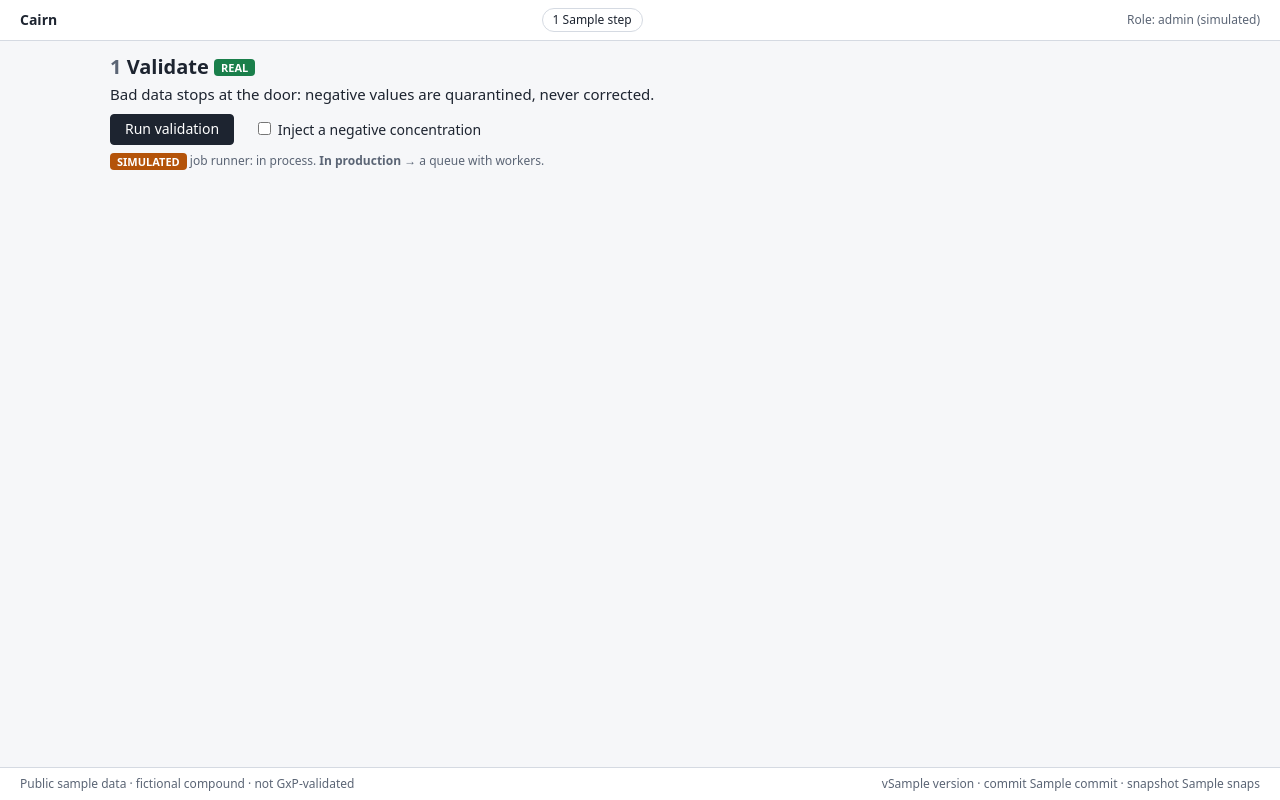
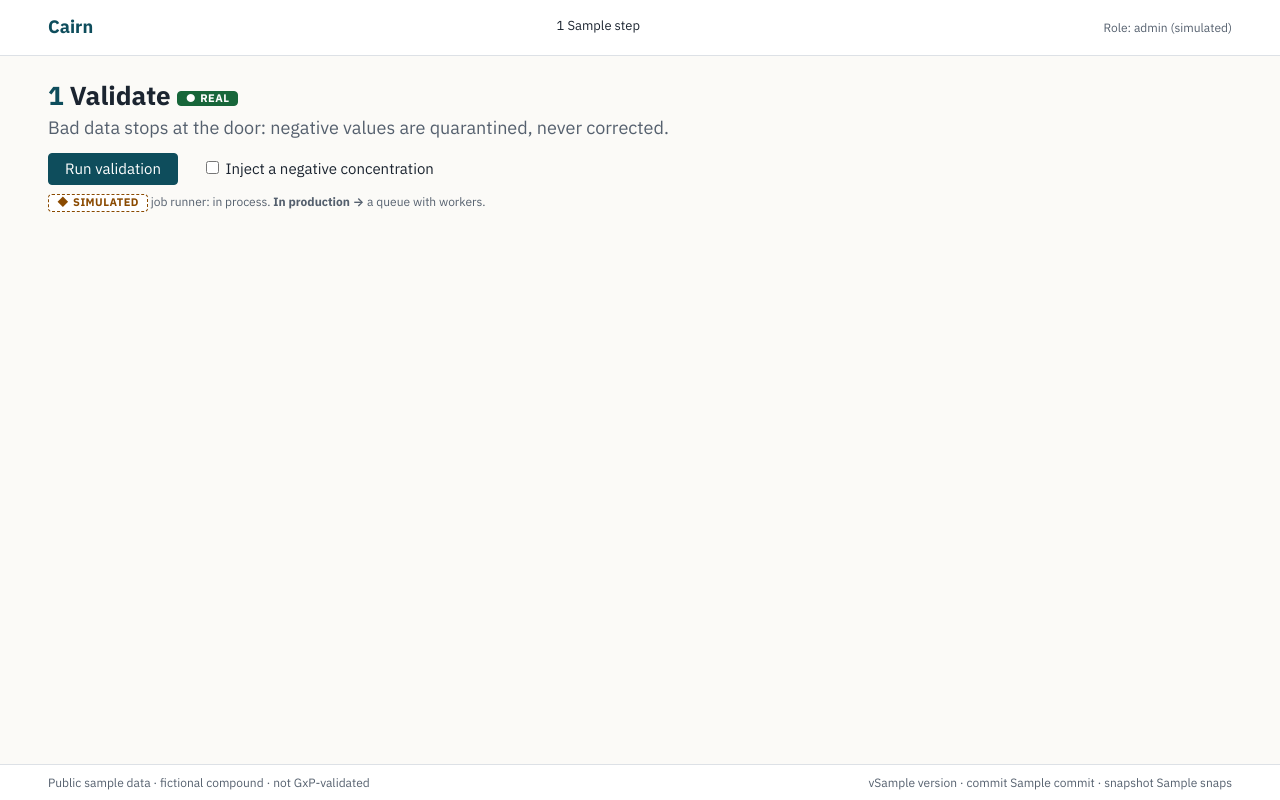
Before and after one commit to mikelju/cairn, a FastAPI app: template src/cairn/web/templates/step1.html in a window 1280 px wide. Run offline with FastAPI, Linux system fonts and the light colour scheme; the template is opened without the code that fills it: most values are stand-ins (such as "Sample title", 1, 10 or a date in 2020); parts of the project's set-up code (start-up, migrations or seed data) failed here and were passed over.

Commit message:
Add design tokens and self-hosted IBM Plex fonts (phase 02c increment 1)

```diff
--- a/src/cairn/web/static/cairn.css
+++ b/src/cairn/web/static/cairn.css
@@ -1,26 +1,180 @@
-:root { --ink:#1d2430; --muted:#5b6575; --line:#d5dae2; --bg:#f6f7f9; --real:#1a7f4b; --rec:#2563a8; --sim:#b45309; }
+/* Cairn design tokens: the only place where colours, font families, type sizes, spacing, radii, borders and shadows are written. */
+:root {
+  --font-sans: "IBM Plex Sans", system-ui, -apple-system, "Segoe UI", Roboto, sans-serif;
+  --font-mono: "IBM Plex Mono", ui-monospace, "Cascadia Mono", Consolas, monospace;
+
+  --color-paper: #fbfaf7;
+  --color-surface: #ffffff;
+  --color-ink: #1b2430;
+  --color-muted: #55606e;
+  --color-line: #dde1e6;
+  --color-control-border: #7a8491;
+  --color-accent: #0e4d5c;
+  --color-accent-tint: #e6f0f2;
+  --color-on-accent: #ffffff;
+  --color-real: #17663a;
+  --color-recorded: #1d4f91;
+  --color-recorded-tint: #eaf1fb;
+  --color-simulated: #8a4a00;
+  --color-fixture: #5b4a8a;
+  --color-fixture-tint: #f3f0fa;
+  --color-warning-tint: #fff6e8;
+  --color-block: #a12622;
+  --color-block-tint: #fdf1f0;
+  --color-ok: #17663a;
+  --color-ok-tint: #edf7f0;
+  --color-new-row: #fff3cc;
+  --color-not-examined: #f3f4f6;
+
+  --text-2xs: 11px;
+  --text-xs: 12px;
+  --text-sm: 13px;
+  --text-md: 15px;
+  --text-lg: 18px;
+  --text-xl: 26px;
+  --text-2xl: 40px;
+  --leading-body: 1.45;
+
+  --space-1: 4px;
+  --space-2: 8px;
+  --space-3: 12px;
+  --space-4: 16px;
+  --space-5: 24px;
+  --space-6: 32px;
+  --space-7: 48px;
+
+  --radius-sm: 4px;
+  --radius-md: 8px;
+  --radius-pill: 999px;
+
+  --border-1: 1px;
+  --border-badge: 1.5px;
+  --border-focus: 2px;
+  --focus-offset: 2px;
+
+  --shadow-card: 0 1px 2px rgba(27, 36, 48, 0.08);
+
+  --header-height: 56px;
+  --footer-height: 36px;
+  --main-max-width: 1344px;
+  --weight-regular: 400;
+  --weight-semibold: 600;
+  --weight-bold: 700;
+}
+
+@font-face {
+  font-family: "IBM Plex Sans";
+  font-style: normal;
+  font-weight: 400;
+  font-display: swap;
+  src: url("fonts/IBMPlexSans-Regular-Latin1.woff2") format("woff2");
+}
+@font-face {
+  font-family: "IBM Plex Sans";
+  font-style: normal;
+  font-weight: 600;
+  font-display: swap;
+  src: url("fonts/IBMPlexSans-SemiBold-Latin1.woff2") format("woff2");
+}
+@font-face {
+  font-family: "IBM Plex Sans";
+  font-style: normal;
+  font-weight: 700;
+  font-display: swap;
+  src: url("fonts/IBMPlexSans-Bold-Latin1.woff2") format("woff2");
+}
+@font-face {
+  font-family: "IBM Plex Mono";
+  font-style: normal;
+  font-weight: 400;
+  font-display: swap;
+  src: url("fonts/IBMPlexMono-Regular-Latin1.woff2") format("woff2");
+}
+
 * { box-sizing: border-box; }
-body { margin:0; font:14px/1.35 system-ui, sans-serif; color:var(--ink); background:var(--bg); display:flex; flex-direction:column; min-height:100vh; }
-header, footer { display:flex; align-items:center; justify-content:space-between; gap:16px; padding:8px 20px; background:#fff; border-bottom:1px solid var(--line); }
-footer { border-top:1px solid var(--line); border-bottom:0; color:var(--muted); font-size:12px; }
-.brand { font-weight:700; text-decoration:none; color:var(--ink); }
-.steps { display:flex; gap:6px; }
-.steps a, .steps span { padding:3px 10px; border:1px solid var(--line); border-radius:12px; font-size:12px; text-decoration:none; color:var(--ink); }
-.steps .locked { color:#9aa3b2; background:#eef0f4; cursor:not-allowed; }
-.steps a[aria-current] { background:var(--ink); color:#fff; }
-.role { color:var(--muted); font-size:12px; }
-main { flex:1; padding:12px 20px; max-width:1100px; width:100%; margin:0 auto; }
-h1 { font-size:20px; margin:0 0 4px; }
-.num { color:var(--muted); }
-.lede { margin:0 0 10px; font-size:15px; }
-.badge { font-size:11px; font-weight:700; padding:1px 7px; border-radius:4px; color:#fff; vertical-align:middle; }
-.badge.real { background:var(--real); } .badge.recorded { background:var(--rec); } .badge.simulated, .badge.fixture { background:var(--sim); }
-.legend { list-style:none; padding:0; margin:0 0 12px; }
-.legend li { margin:4px 0; }
-.controls { display:flex; gap:20px; align-items:center; margin-bottom:8px; }
-button, .button { font:inherit; padding:5px 14px; border:1px solid var(--ink); background:var(--ink); color:#fff; border-radius:4px; cursor:pointer; text-decoration:none; }
-table { border-collapse:collapse; font-size:12px; margin:4px 0; }
-th, td { padding:1px 10px; border-bottom:1px solid var(--line); text-align:left; }
-tr.new td { background:#fff4d6; }
-#result p { margin:4px 0; }
-.prod { color:var(--muted); font-size:12px; margin:6px 0 0; }
+body {
+  margin: 0;
+  font-family: var(--font-sans);
+  font-size: var(--text-md);
+  line-height: var(--leading-body);
+  color: var(--color-ink);
+  background: var(--color-paper);
+  display: flex;
+  flex-direction: column;
+  min-height: 100vh;
+}
+header, footer {
+  display: flex;
+  align-items: center;
+  justify-content: space-between;
+  gap: var(--space-4);
+  padding: 0 var(--space-7);
+  background: var(--color-surface);
+}
+header { min-height: var(--header-height); border-bottom: var(--border-1) solid var(--color-line); }
+footer {
+  min-height: var(--footer-height);
+  border-top: var(--border-1) solid var(--color-line);
+  color: var(--color-muted);
+  font-size: var(--text-xs);
+}
+.brand { font-weight: var(--weight-bold); font-size: var(--text-lg); text-decoration: none; color: var(--color-accent); }
+.steps { display: flex; gap: var(--space-4); }
+.steps a, .steps span { padding: var(--space-1) 0; font-size: var(--text-sm); text-decoration: none; color: var(--color-ink); border-bottom: var(--border-focus) solid transparent; }
+.steps .locked { color: var(--color-muted); cursor: not-allowed; }
+.steps a[aria-current] { color: var(--color-accent); border-bottom-color: var(--color-accent); font-weight: var(--weight-semibold); }
+.role { color: var(--color-muted); font-size: var(--text-xs); }
+main { flex: 1; padding: var(--space-5) var(--space-7); max-width: var(--main-max-width); width: 100%; margin: 0 auto; }
+h1 { font-size: var(--text-xl); line-height: 1.2; margin: 0 0 var(--space-1); }
+.num { color: var(--color-accent); }
+.lede { margin: 0 0 var(--space-3); font-size: var(--text-lg); color: var(--color-muted); }
+.badge {
+  display: inline-block;
+  font-size: var(--text-2xs);
+  font-weight: var(--weight-bold);
+  letter-spacing: 0.04em;
+  padding: 0 var(--space-2);
+  border: var(--border-badge) solid transparent;
+  border-radius: var(--radius-sm);
+  vertical-align: middle;
+}
+.badge::before { margin-right: var(--space-1); }
+.badge.real { background: var(--color-real); border-color: var(--color-real); color: var(--color-on-accent); }
+.badge.real::before { content: "\25CF"; }
+.badge.recorded { background: var(--color-recorded-tint); border-color: var(--color-recorded); color: var(--color-recorded); }
+.badge.recorded::before { content: "\21BB"; }
+.badge.simulated { background: var(--color-surface); border-style: dashed; border-color: var(--color-simulated); color: var(--color-simulated); }
+.badge.simulated::before { content: "\25C6"; }
+.badge.fixture {
+  background: repeating-linear-gradient(45deg, var(--color-fixture-tint), var(--color-fixture-tint) var(--space-1), var(--color-surface) var(--space-1), var(--color-surface) var(--space-2));
+  border-style: dotted;
+  border-color: var(--color-fixture);
+  color: var(--color-fixture);
+}
+.badge.fixture::before { content: "\25A0"; }
+.legend { list-style: none; padding: 0; margin: 0 0 var(--space-3); }
+.legend li { margin: var(--space-1) 0; }
+.controls { display: flex; gap: var(--space-5); align-items: center; margin-bottom: var(--space-2); }
+select, input { font: inherit; color: var(--color-ink); }
+select { border: var(--border-1) solid var(--color-control-border); border-radius: var(--radius-sm); background: var(--color-surface); padding: var(--space-1) var(--space-2); }
+button, .button {
+  font: inherit;
+  padding: var(--space-1) var(--space-4);
+  border: var(--border-1) solid var(--color-accent);
+  background: var(--color-accent);
+  color: var(--color-on-accent);
+  border-radius: var(--radius-sm);
+  cursor: pointer;
+  text-decoration: none;
+}
+a:focus-visible, button:focus-visible, select:focus-visible, input:focus-visible, summary:focus-visible, [tabindex]:focus-visible {
+  outline: var(--border-focus) solid var(--color-accent);
+  outline-offset: var(--focus-offset);
+}
+table { border-collapse: collapse; font-size: var(--text-sm); font-variant-numeric: tabular-nums; margin: var(--space-1) 0; }
+th, td { padding: var(--space-1) var(--space-3); border-bottom: var(--border-1) solid var(--color-line); text-align: left; }
+th { border-bottom-width: var(--border-badge); border-bottom-color: var(--color-control-border); }
+tr.new td { background: var(--color-new-row); }
+tr.new td:first-child { font-weight: var(--weight-bold); border-left: var(--border-focus) solid var(--color-accent); }
+#result p { margin: var(--space-1) 0; }
+.prod { color: var(--color-muted); font-size: var(--text-xs); margin: var(--space-2) 0 0; }
```
Also changed, not shown: docs/plans/fase-02c-visual-design/plan.md (+1 -1 lines), src/cairn/web/static/fonts/NOTICE.txt (added, +16 -0 lines), src/cairn/web/static/fonts/OFL.txt (added, +93 -0 lines), tests/test_design.py (added, +147 -0 lines), src/cairn/web/static/fonts/IBMPlexMono-Regular-Latin1.woff2 (added), src/cairn/web/static/fonts/IBMPlexSans-Bold-Latin1.woff2 (added), src/cairn/web/static/fonts/IBMPlexSans-Regular-Latin1.woff2 (added), src/cairn/web/static/fonts/IBMPlexSans-SemiBold-Latin1.woff2 (added).
